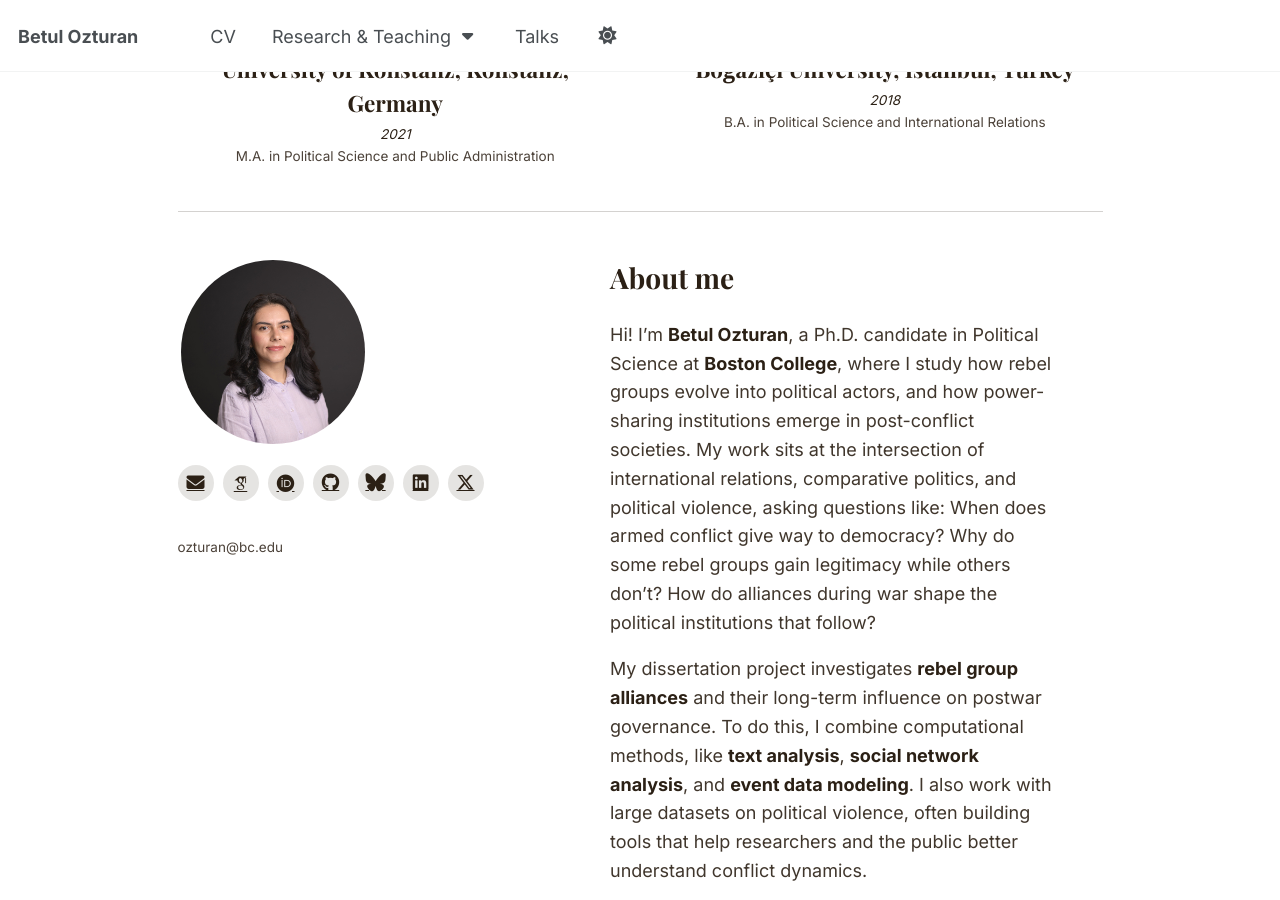
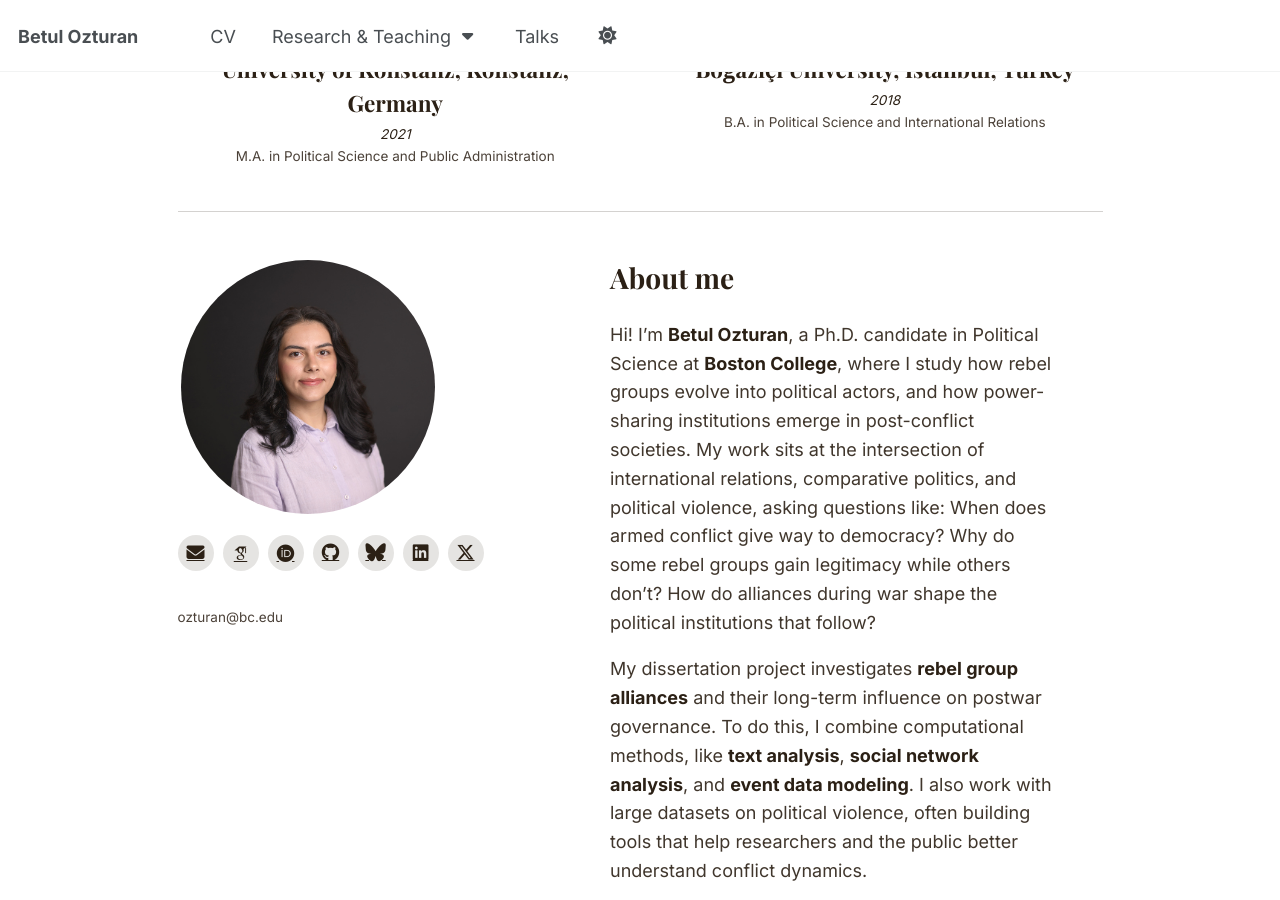
Before and after one commit to betulozturan/betulozturan.github.io, a Jekyll site: the page built from _pages/about.md, in a window 1280 px wide and 900 px high, scrolled down 777 px. Built offline with Jekyll 4.4.1, drawn with Linux system fonts in a browser that asks for light colours; some web fonts are replaced.

Commit message:
Enlarge profile avatar further (190px -> 260px)
Co-Authored-By: Claude Sonnet 5 <noreply@anthropic.com>

```diff
--- a/_sass/custom.scss
+++ b/_sass/custom.scss
@@ -280,8 +280,8 @@ body.has-hero-banner {
 }
 
 .hero-profile__avatar {
-  width: 190px;
-  height: 190px;
+  width: 260px;
+  height: 260px;
   object-fit: cover;
   border-radius: 50%;
   border: 3px solid rgba(255, 255, 255, 0.9);
```
